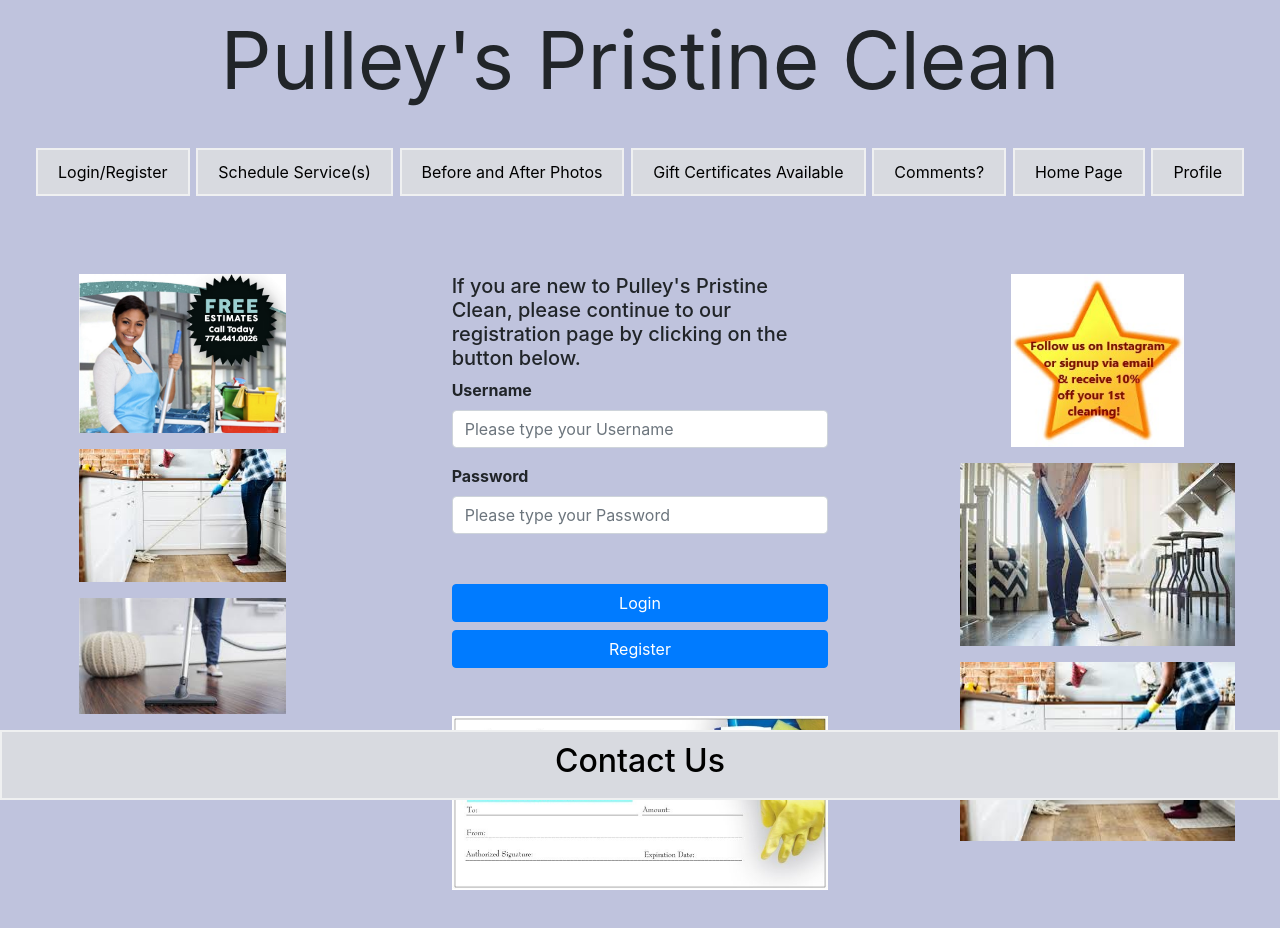
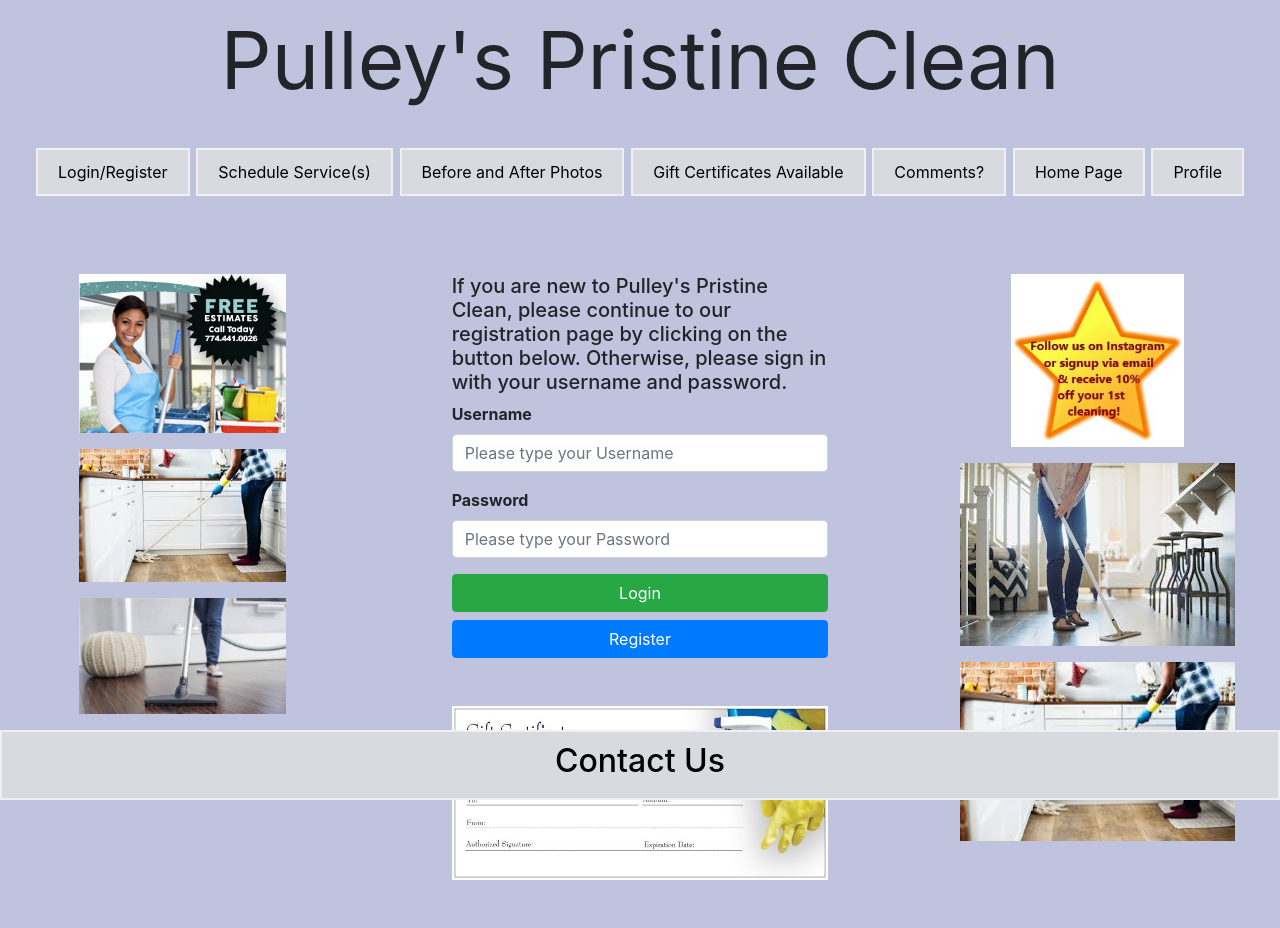
Before and after one commit to jamespulley59/PulleyPristineCleaners, a React (Create React App) app: page /Login in a window 1280 px wide. Shown: the top 928 px of the page. Built offline with nearby package versions, Linux system fonts and the light colour scheme.

Commit message:
new pages

```diff
--- a/src/components/user/Login.js
+++ b/src/components/user/Login.js
@@ -11,14 +11,12 @@ import axios from "axios";
 export default class Login extends Component {
   state = {
     username: "",
-    password: "",
-    showAlert: false
+    password: ""
   };
 
   onChange = e => {
     this.setState({
-      [e.target.name]: e.target.value,
-      showAlert: false
+      [e.target.name]: e.target.value
     });
   };
 
@@ -32,16 +30,14 @@ export default class Login extends Component {
     this.login(user);
   };
 
-  login = async user => {
-    // this confirms user and password, or not
-    try {
-      const res = await axios.post("api/login", user);
-      this.props.history.push(`/user/${res.data._id}`);
-    } catch {
-      this.setState({
-        showAlert: true
-      });
+  login = user => {
+    for (let item of this.props.users) {
+      if (item.username === user.username && item.password === user.password) {
+        this.props.history.push("/user/" + item._id);
+        return;
       }
+    }
+    alert("Your username or password doesn't match or records");
   };
 
   render() {
@@ -94,41 +90,39 @@ export default class Login extends Component {
           <div className="col-lg-4">
             <h5>
               If you are new to Pulley's Pristine Clean, please continue to our
-              registration page by clicking on the button below.
+              registration page by clicking on the button below. Otherwise,
+              please sign in with your username and password.
             </h5>
+            <form onSubmit={this.onSubmit}>
               <div className="form-group">
                 <label>Username</label>
                 <input
+                  placeholder="Please type your Username"
+                  className="form-control"
+                  type="text"
+                  id="username"
+                  name="username"
                   value={this.state.username}
                   onChange={this.onChange}
-                name="username"
-                type="text"
-                id="username"
-                className="form-control"
-                placeholder="Please type your Username"
                 />
               </div>
 
               <div className="form-group">
                 <label>Password</label>
                 <input
+                  placeholder="Please type your Password"
                   type="password"
                   className="form-control"
                   id="password"
-                placeholder="Please type your Password"
+                  name="password"
                   value={this.state.password}
                   onChange={this.onChange}
                 />
               </div>
+            </form>
+            <button className="btn btn-success btn-block">Login</button>
 
-            <Link className="btn btn-primary btn-block login" to="/profile/">
-              Login{" "}
-            </Link>
-
-            <Link
-              className="btn btn-primary btn-block register"
-              to="/register/"
-            >
+            <Link className="btn btn-primary btn-block" to="/register/">
               Register{" "}
             </Link>
 
```
Lines whose indentation alone changed are shown as unchanged.
